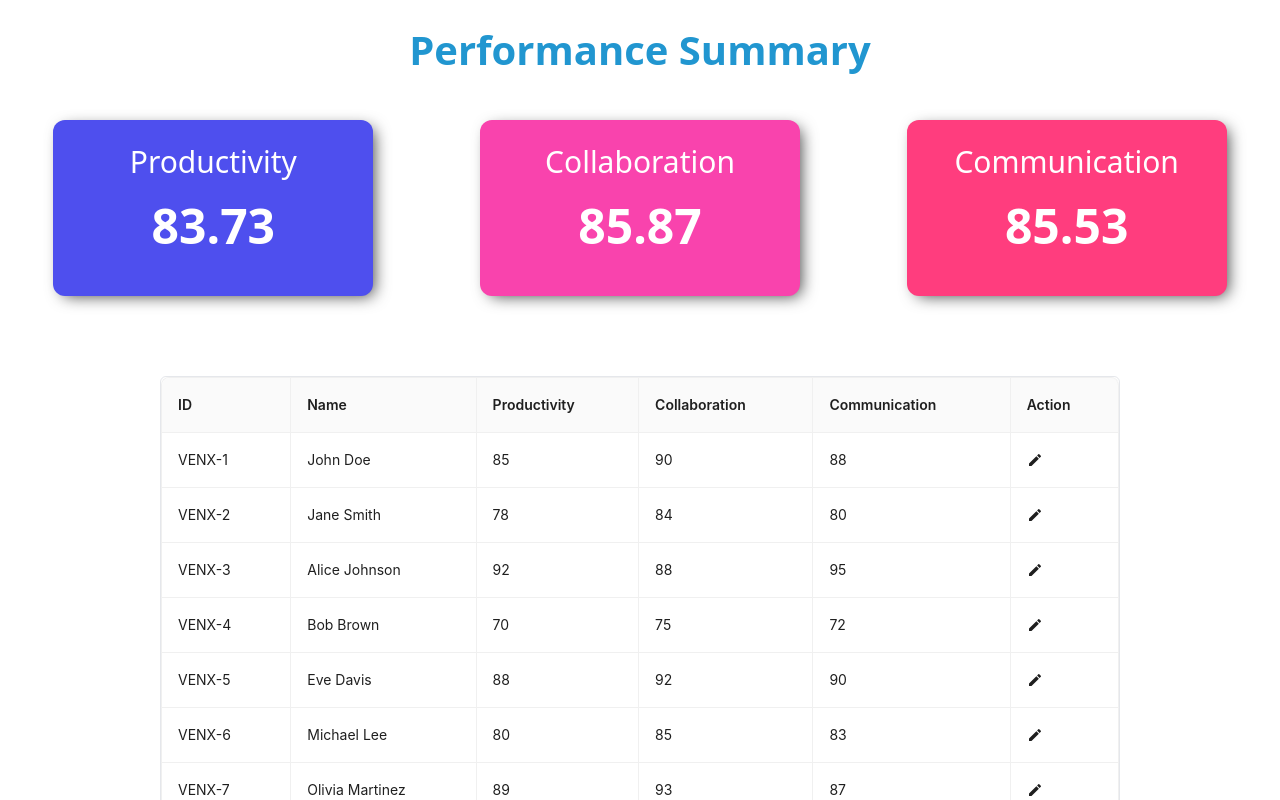
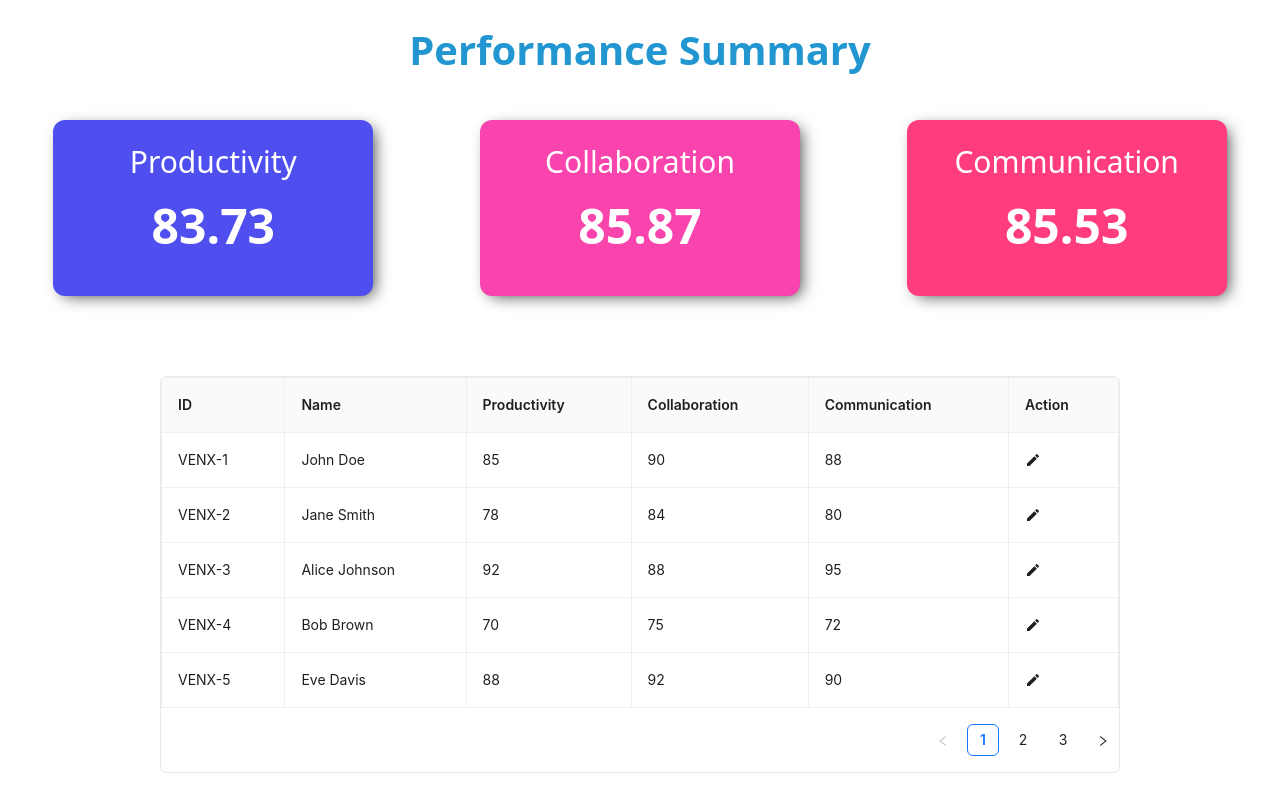
Before and after one commit to harshvsinghme/VenEx-frontend, a React (Create React App) app: page / in a window 1280 px wide. Shown: the top 800 px of the page. Built offline with nearby package versions, Linux system fonts and the light colour scheme.

Commit message:
modified: pageSize in the table to 5

```diff
--- a/src/pages/employees.tsx
+++ b/src/pages/employees.tsx
@@ -232,7 +232,7 @@ const Employees = () => {
             bordered
             dataSource={employees as IEmployee[]}
             columns={mergedColumns}
-            pagination={{ onChange: cancel }}
+            pagination={{ onChange: cancel, pageSize: 5 }}
           />
         </Form>
       </div>
```
